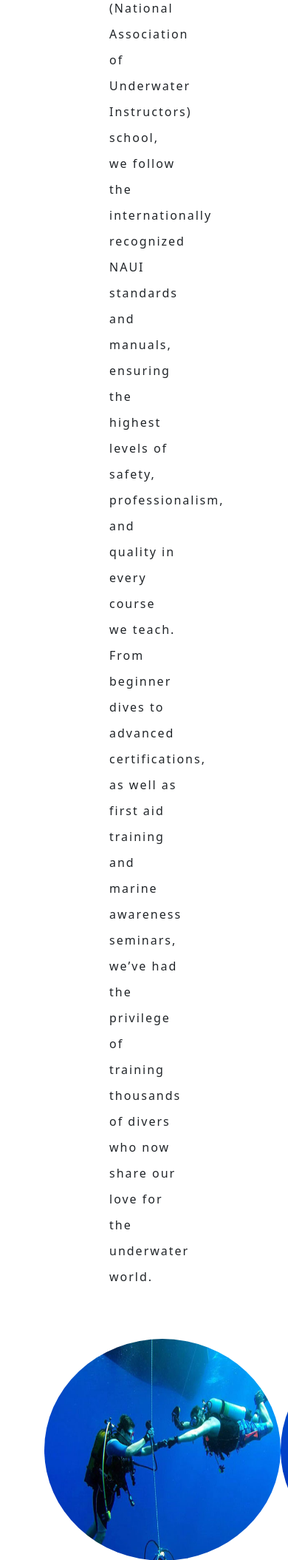
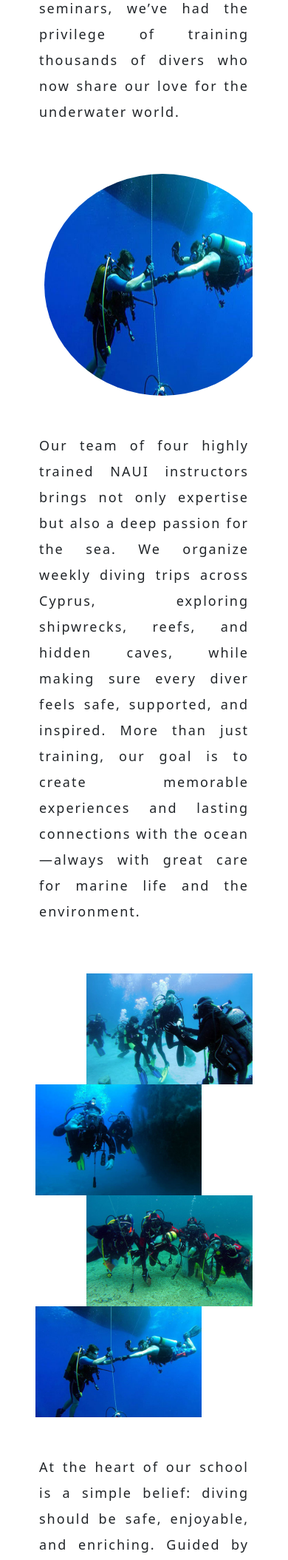
Before and after one commit to parides55/net-divers-flask-i18next, a Flask app: page /about_us in a window 390 px wide; the page is wider, and only the part inside the window is pictured. Shown: the part 829-2938 px from the top of that part at 74% size. Run offline with Flask 3, Linux system fonts and the light colour scheme.

Commit message:
fix the styles and responsiveness of the about_us.html

```diff
--- a/static/css/styles.css
+++ b/static/css/styles.css
@@ -53,7 +53,7 @@
 }
 
 .gallery-img{
-    height: 200px;
+    height: 300px;
     width: auto;
 }
 
@@ -61,6 +61,8 @@
     padding: 0 100px;
     line-height: 35px;
     letter-spacing: 2px;
+    text-align: justify;
+    font-size: large;
 }
 
 /* --------------------------- Footer --------------------------- */
@@ -72,6 +74,10 @@
 @media (max-width: 992px) {
     iframe {
         width: 500px;
+    }
+
+    .about_us_paragraphs {
+        padding: 0 5px;
     }
 }
 
@@ -85,4 +91,9 @@
     iframe {
         width: 300px;
     }
+
+    .gallery-img{
+        height: 150px;
+        width: auto;
+    }
 }
--- a/templates/about_us.html
+++ b/templates/about_us.html
@@ -24,7 +24,7 @@
             </div>
         </div>
         <div class="row image-rows">
-            <div class="col d-flex flex-row justify-content-evenly align-items-center">
+            <div class="col overflow-auto d-flex flex-row justify-content-evenly align-items-center">
                 <img class="instructor-img" src="{{ url_for('static', filename='images/netdivers-services-6.jpg') }}" alt="Instructor's image">
                 <img class="instructor-img" src="{{ url_for('static', filename='images/netdivers-services-6.jpg') }}" alt="Instructor's image">
                 <img class="instructor-img" src="{{ url_for('static', filename='images/netdivers-services-6.jpg') }}" alt="Instructor's image">
@@ -44,10 +44,22 @@
         </div>
         <div class="row image-rows">
             <div class="col">
-                <img class="gallery-img" src="{{ url_for('static', filename='images/netdivers-services-7.jpg') }}" alt="Gallery image">
-                <img class="gallery-img" src="{{ url_for('static', filename='images/netdivers-services-9.jpg') }}" alt="Gallery image">
-                <img class="gallery-img" src="{{ url_for('static', filename='images/netdivers-services-13.jpg') }}" alt="Gallery image">
-                <img class="gallery-img" src="{{ url_for('static', filename='images/netdivers-services-6.jpg') }}" alt="Gallery image">
+                <div class="row">
+                    <div class="col text-end p-0">
+                        <img class="gallery-img" src="{{ url_for('static', filename='images/netdivers-services-7.jpg') }}" alt="Gallery image">
+                    </div>
+                    <div class="col p-0">
+                        <img class="gallery-img" src="{{ url_for('static', filename='images/netdivers-services-9.jpg') }}" alt="Gallery image">
+                    </div>
+                </div>
+                <div class="row">
+                    <div class="col text-end p-0">
+                        <img class="gallery-img" src="{{ url_for('static', filename='images/netdivers-services-13.jpg') }}" alt="Gallery image">
+                    </div>
+                    <div class="col p-0">
+                        <img class="gallery-img" src="{{ url_for('static', filename='images/netdivers-services-6.jpg') }}" alt="Gallery image">
+                    </div>
+                </div>
             </div>
         </div>
         <div class="row">
```
